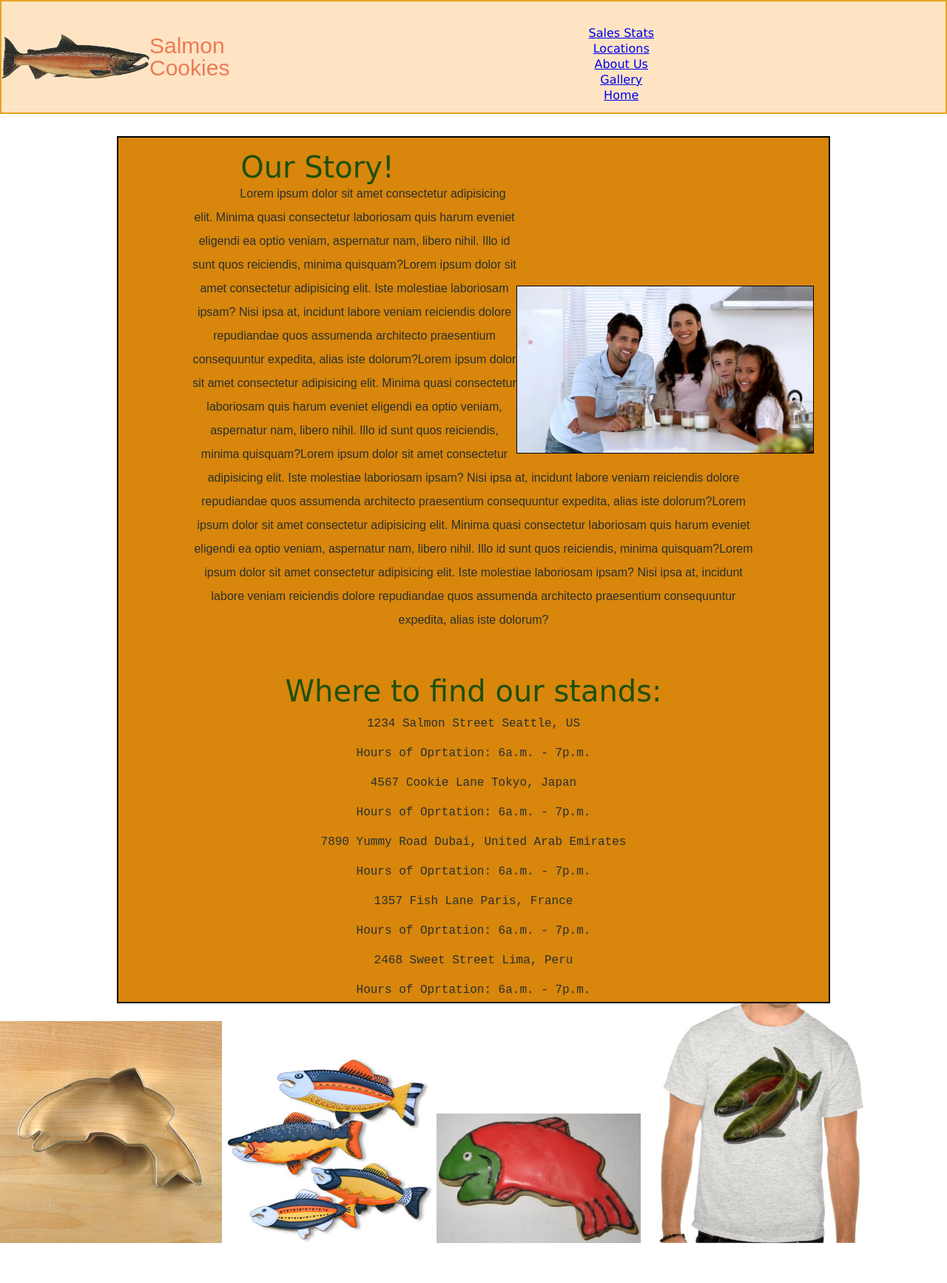
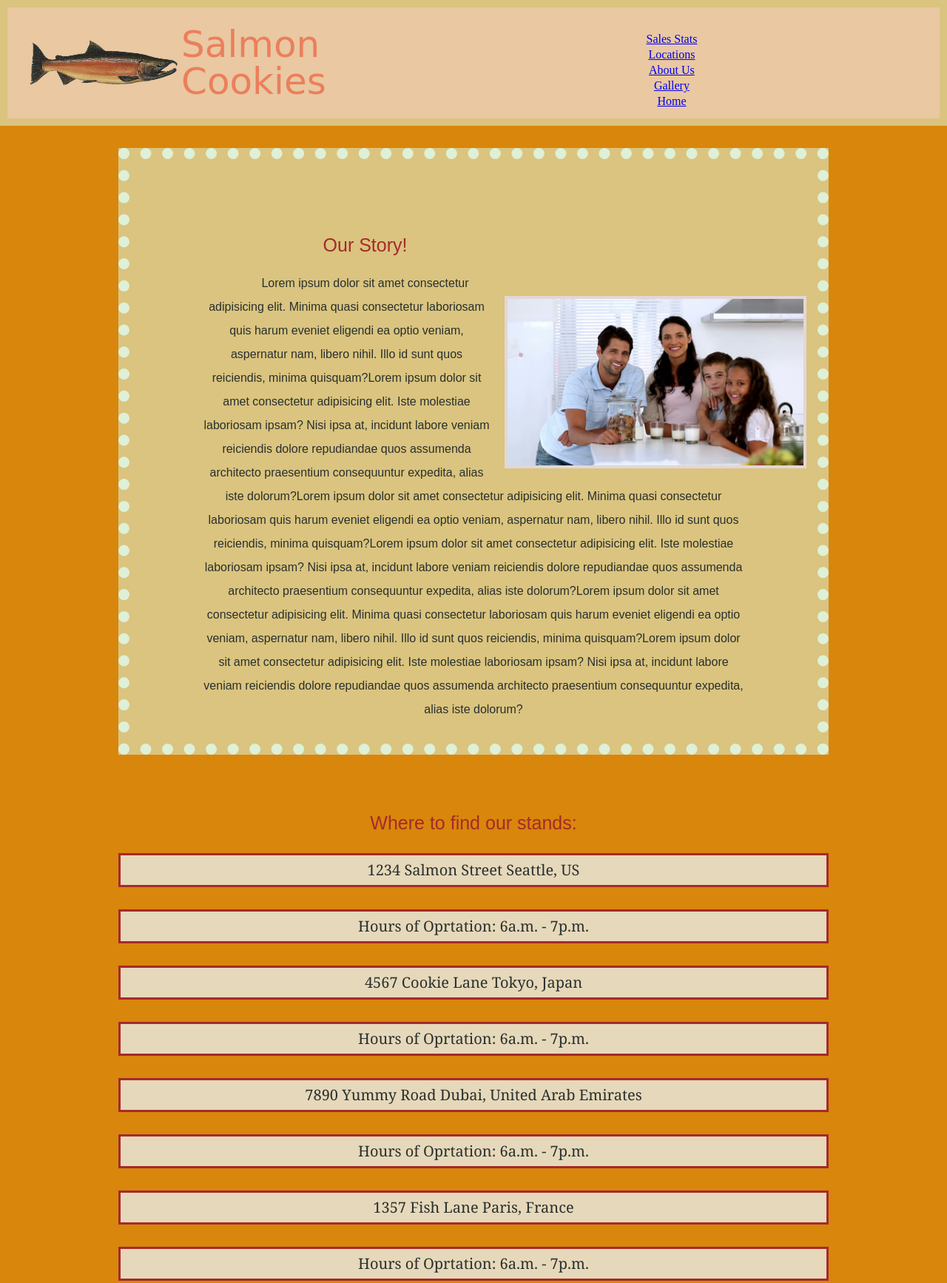
Before and after one commit to EllaSvete/cookie-stand, a plain HTML site: page index.html in a window 1280 px wide. Shown: the top 1734 px of the page at 74% size. Before the commit the page ends 1683 px from the top, so only its background shows below. Drawn offline with Linux system fonts and the light colour scheme.

```diff
--- a/css/style.css
+++ b/css/style.css
@@ -1,9 +1,10 @@
 /* table styling */
 
-table {
-border: 2px solid black;
+section table {
+border: 10px solid brown;
 margin: auto;
 margin-bottom: 60px;
+flex-direction: row;
 /* margin:auto;
 margin-top: 8%;
 margin-right: 50%;
@@ -11,22 +12,45 @@ margin-left: 10%;
 flex-direction:row; */
 }
 
+thead {
+  font-family: ;
+  font-size: 15px;
+  font-family: 'Josefin Sans', sans-serif;
+  text-align: center;
+  color:brown;
+}
+
+tr {
+  font-family: 'Josefin Sans', sans-serif;
+  text-align: center;
+
+}
+
 table tr {
   line-height: 2em;
+  border: 1px dashed rgb(248, 248, 248);
+  background-color: rgb(218, 196, 127);
 }
 
 thead tr td{
   font-size: 18px;
   word-spacing: 1px;
   padding: 5px;
+  border: 1px dashed rgb(248, 248, 248)
 
 }
+
+td{
+  border: 1px dashed rgb(248, 248, 248)
+}
+
 
 #location-form {
   margin: auto;
   max-width: fit-content;
 
 }
+
 
 fieldset {
 width: 310px;
@@ -37,7 +61,7 @@ padding-bottom: 1em;
 padding-left: 1em;
 font-family: Cambria, Cochin, Georgia, Times, 'Times New Roman', serif;
 margin: 3em;
-/* flex-direction: row; */
+flex-direction: row;
 }
 
 legend {
@@ -46,8 +70,16 @@ legend {
   font-family: Georgia, 'Times New Roman', Times, serif;
 
 }
+
+/* label input {
+  display: block;
+  color:aqua;
+} */
+
 label {
   display: block;
+  color:whitesmoke;
+  font-size: 20px;
 
 }
 /* section div div {
@@ -82,14 +114,16 @@ nav {
   text-align: center;
   margin-top: 30px;
   margin-bottom:auto;
+  color:black
   font-family: 'Lucida Sans', 'Lucida Sans Regular', 'Lucida Grande', 'Lucida Sans Unicode', Geneva, Verdana, sans-serif;
+
 }
 
 header {
-  border: 2px solid rgb(231, 162, 32);
+  border: solid 10px rgb(218, 196, 127);
   height:150px;
   margin-bottom: 30px;
-  background-color: bisque;
+  background-color: rgb(233, 200, 162);
   display:flex;
   align-items: center;
   flex-direction: row;
@@ -99,6 +133,9 @@ header {
 
 #fish {
   width: 200px;
+  margin-left: 30px;
+  margin-right: 5px;
+  display:flex;
 }
 
 header ul li {
@@ -112,9 +149,11 @@ div ul {
 }
 
 h1 {
-  font-family: Arial, Helvetica, sans-serif;
-  color: rgb(236, 123, 85);
-  font-size: 30px;
+  font-family: 'Pacifico', cursive;
+  font-style: bold;
+  color: rgb(235, 127, 91);
+  font-size: 50px;
+  flex-direction: row;
   justify-content: space-around;
 
 }
@@ -128,33 +167,36 @@ h1 {
 
 
 main {
-  border: solid black 2px;
+  /* border: solid black 2px; */
   width: 960px;
   /* justify-content: center; */
   margin: auto;
-  background-color: rgb(216, 134, 12);
+  /* background-color: rgb(216, 134, 12); */
   /* align-items: center; */
 }
 
 #family {
   width: 400px;
-  border: 1px, solid black;
-  display: flex;
   float: right;
-  margin-right: 20px;
+  margin-right: 30px;
+  margin-left: 20px;
   margin-top: 200px;
+  border: 4px rgb(228, 214, 214) solid;
 
 }
 
 h2 {
-  font-size: 40px;
-  color: rgb(30, 80, 11);
-  font-family: 'Great Vibes', cursive;
+  font-size: 25px;
+  color:brown;
+  font-family: Arial, Helvetica, sans-serif;
   text-align: center;
-  padding-top: 20px;;
+  font-style:unset;
+  padding-top: 20px;
+  padding-bottom: 20px;
+  margin-top: 60px;
 }
 
-p{
+#About {
   line-height:200%;
   letter-spacing: normal;
   text-indent: 50px;
@@ -164,16 +206,28 @@ p{
   color:rgb(41, 48, 46);
   padding-left: 100px;
   padding-right: 100px;
+  padding-top: 20px;
+  padding-bottom: 30px;
  margin-bottom: 40px;
+ border: dotted rgb(222, 240, 215) 15px;
+ flex-direction: row;
+  /* justify-content: space-around; */
+  background-color: rgb(218, 196, 127);
 
 }
 
+
+
 main ul li {
-  font-size: 16px;
-  font-family: monospace;
+  font-size: 20px;
+  font-family: Cambria, Cochin, Georgia, Times, 'Times New Roman', serif;
   margin-top: 8px;
   line-height: 2em;
-  color:rgb(41, 48, 46)
+  color:rgb(41, 48, 46);
+  flex:auto;
+  background-color: rgba(235, 241, 239, 0.767);
+  border: solid brown;
+  margin-bottom: 30px;
 }
 
 /* #headerOne {
@@ -186,5 +240,30 @@ main ul li {
 .img {
   max-width: 100%;
   height: auto;
+  margin: 5px;
+  border:rgb(41, 48, 46) solid 3px;
+}
+
+body {
+  background-color: rgb(216, 134, 12);
+}
+
+.contact {
   display: inline;
+  background-color: none;
+  font: 12px;
+  text-align: center;
+  margin-top: 80px;
+  line-height: 25px;
+  font-family: Georgia, 'Times New Roman', Times, serif;
+
 }
+footer {
+  width: 100%;
+  background-color: rgba(146, 224, 247, 0.733);
+  color: rgb(41, 48, 46);
+  text-align: center;
+  height: 100px;
+  border: rgb(41, 48, 46) dashed 3px;
+  padding-top: 15px;
+}
```
